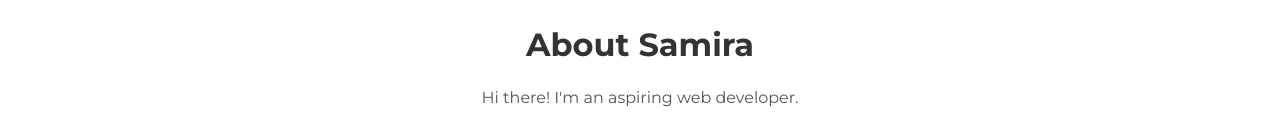
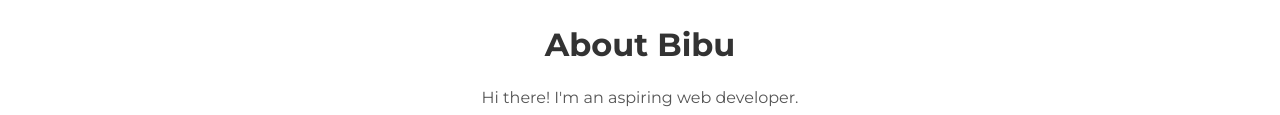
Before and after one commit to kingsamaly/kingsamaly.github.io, a plain HTML site: page about.html in a window 1280 px wide. Shown: the part 810-925 px from the top of the page. Drawn offline with Linux system fonts and the light colour scheme.

Commit message:
Update about.html

```diff
--- a/about.html
+++ b/about.html
@@ -23,7 +23,7 @@
             <div class="about-author">
               <img src="picture.jpg">
             </div>
-            <h1 class="about-title">About Samira</h1>
+            <h1 class="about-title">About Bibu</h1>
             <div class="about-content">
               <p>Hi there! I'm an aspiring web developer.</p>
               <p>If you like my blog, please follow me on Facebook or
```
